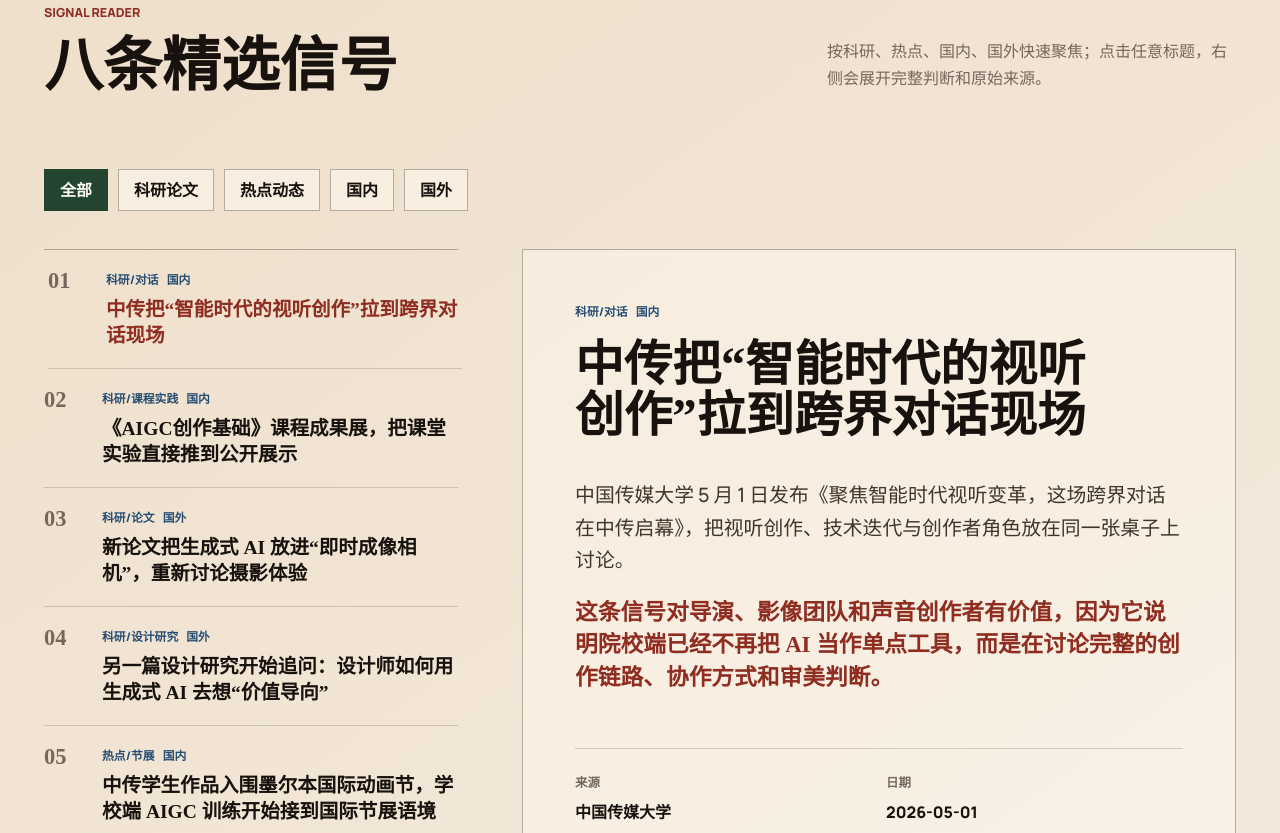
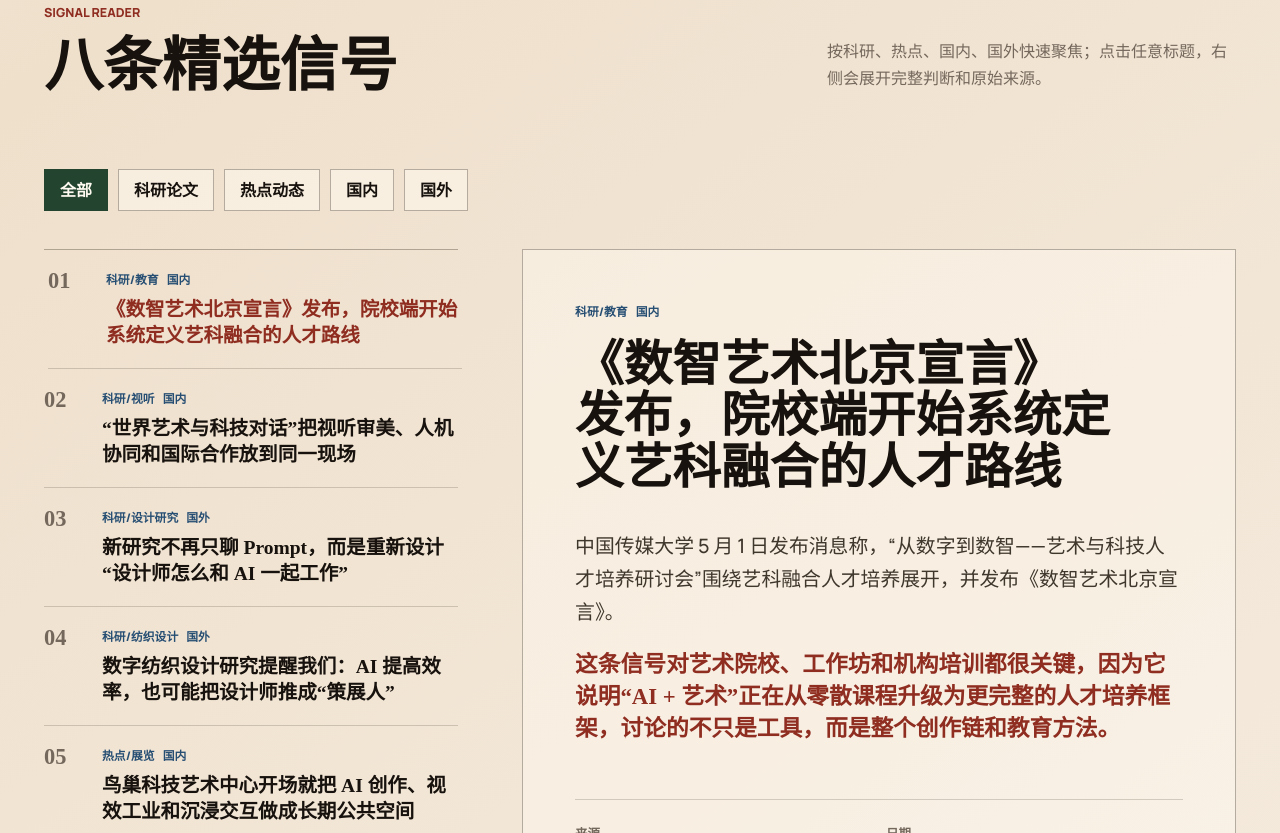
Before and after one commit to wizardAEI/ai-art-explore, a website built with Vite: page index.html in a window 1280 px wide. Shown: the part 1967-2800 px from the top of the page. Built offline with nearby package versions, Linux system fonts and the light colour scheme.

Commit message:
Update May 6 art tech daily

```diff
--- a/src/main.js
+++ b/src/main.js
@@ -2,106 +2,114 @@ import "./styles.css";
 
 const signals = [
   {
-    id: "cuc-smart-av-dialogue",
-    title: "中传把“智能时代的视听创作”拉到跨界对话现场",
+    id: "cuc-beijing-declaration",
+    title: "《数智艺术北京宣言》发布，院校端开始系统定义艺科融合的人才路线",
     summary:
-      "中国传媒大学 5 月 1 日发布《聚焦智能时代视听变革，这场跨界对话在中传启幕》，把视听创作、技术迭代与创作者角色放在同一张桌子上讨论。",
-    note: "这条信号对导演、影像团队和声音创作者有价值，因为它说明院校端已经不再把 AI 当作单点工具，而是在讨论完整的创作链路、协作方式和审美判断。",
+      "中国传媒大学 5 月 1 日发布消息称，“从数字到数智——艺术与科技人才培养研讨会”围绕艺科融合人才培养展开，并发布《数智艺术北京宣言》。",
+    note:
+      "这条信号对艺术院校、工作坊和机构培训都很关键，因为它说明“AI + 艺术”正在从零散课程升级为更完整的人才培养框架，讨论的不只是工具，而是整个创作链和教育方法。",
+    source: "中国传媒大学",
+    date: "2026-05-01",
+    href: "https://www.cuc.edu.cn/news/2026/0501/c1901a269799/page.htm",
+    cta: "查看原文",
+    tags: ["research", "cn"],
+    labels: ["科研/教育", "国内"],
+  },
+  {
+    id: "cuc-audiovisual-dialogue",
+    title: "“世界艺术与科技对话”把视听审美、人机协同和国际合作放到同一现场",
+    summary:
+      "中国传媒大学 5 月 1 日发布的“智能时代的视听变革”对话，邀请影像教育者、电影制片人、国际文化机构与平台侧 AI 顾问共同讨论视听创作与人机协同。",
+    note:
+      "它对导演、影像团队和策展人有现实参考价值，因为这已经不是单点工具体验，而是在讨论 AI 进入视听创作后，审美、人文价值、生产关系和国际交流要如何一起被重写。",
     source: "中国传媒大学",
     date: "2026-05-01",
     href: "https://www.cuc.edu.cn/news/2026/0501/c1901a269800/page.htm",
-    cta: "查看原文",
+    cta: "查看报道",
     tags: ["research", "cn"],
-    labels: ["科研/对话", "国内"],
+    labels: ["科研/视听", "国内"],
   },
   {
-    id: "cuc-aigc-course-show",
-    title: "《AIGC创作基础》课程成果展，把课堂实验直接推到公开展示",
+    id: "design-ai-practitioners",
+    title: "新研究不再只聊 Prompt，而是重新设计“设计师怎么和 AI 一起工作”",
     summary:
-      "中传首页近期推荐戏剧影视学院《AIGC创作基础》课程成果展，活动时间为 3 月 23 日至 3 月 30 日，说明 AIGC 已经不只停留在课堂讲解，而是开始进入公开展示与作品表达。",
-    note: "对艺术教育者和年轻创作者来说，这是一条很直观的信号：AI 创作教学正在从“工具演示”走向“作品导向”的课程结构。",
-    source: "中国传媒大学首页 / 戏剧影视学院",
-    date: "2026-03-23 至 2026-03-30",
-    href: "https://mp.weixin.qq.com/s/w1Fskh14YGZ3xtyFRhHXIg",
-    cta: "查看展讯",
-    tags: ["research", "cn"],
-    labels: ["科研/课程实践", "国内"],
-  },
-  {
-    id: "unreality-camera",
-    title: "新论文把生成式 AI 放进“即时成像相机”，重新讨论摄影体验",
-    summary:
-      "5 月 4 日提交到 arXiv、并被 ACM DIS 2026 接收的《UnReality Camera》研究，把口语提示与即时摄影结合，观察人们如何看待 AI 介入后的等待感、作者感与物理连接感。",
-    note: "它对摄影、装置和交互艺术很重要，因为它不再只是比较画质，而是在研究 AI 如何改变“拍摄这件事本身”的体验结构。",
-    source: "arXiv / ACM DIS 2026",
-    date: "2026-05-04",
-    href: "https://arxiv.org/abs/2605.02805v1",
-    cta: "查看论文",
-    tags: ["research", "global"],
-    labels: ["科研/论文", "国外"],
-  },
-  {
-    id: "designers-value-ai",
-    title: "另一篇设计研究开始追问：设计师如何用生成式 AI 去想“价值导向”",
-    summary:
-      "4 月 30 日提交到 arXiv 的《How Designers Envision Value-Oriented AI Design Concepts with Generative AI》聚焦的不是出图效率，而是设计师如何借助生成式 AI 去想象更有立场和价值取向的设计概念。",
-    note: "这条线索很适合做品牌、服务设计和社会议题创作的人，因为它把焦点从“AI 会不会取代创作”转向“创作者如何借 AI 放大自己的判断框架”。",
+      "3 月 3 日提交 arXiv 的《Design Generative AI for Practitioners》指出，传统提示词或整图编辑方式常让视觉型设计师被迫转向语言推理，研究因此提出更贴近创作实践的交互路径。",
+    note:
+      "这篇研究对品牌设计、交互设计和视觉开发很友好，因为它关心的是设计师如何在意图、输入和过程各阶段重新拿回控制权，而不是单纯追求一张“好看结果图”。",
     source: "arXiv",
-    date: "2026-04-30",
-    href: "https://arxiv.org/abs/2605.00280v1",
+    date: "2026-03-03",
+    href: "https://arxiv.org/abs/2603.03074",
     cta: "查看论文",
     tags: ["research", "global"],
     labels: ["科研/设计研究", "国外"],
   },
   {
-    id: "cuc-melbourne-animation",
-    title: "中传学生作品入围墨尔本国际动画节，学校端 AIGC 训练开始接到国际节展语境",
+    id: "textile-design-curator",
+    title: "数字纺织设计研究提醒我们：AI 提高效率，也可能把设计师推成“策展人”",
     summary:
-      "中国传媒大学 5 月 2 日发布消息称，动画与数字艺术学院学生作品入围 2026 澳大利亚墨尔本国际动画节。这让课堂中的数字叙事和生成式训练，开始更直接地连接到国际动画节展的评价体系。",
-    note: "对做动画、短片和视觉开发的人来说，这说明学校里的数字创作训练已经开始朝真正的外部发表场景靠拢。",
-    source: "中国传媒大学",
-    date: "2026-05-02",
-    href: "https://www.cuc.edu.cn/news/2026/0502/c1901a269807/page.htm",
-    cta: "查看报道",
-    tags: ["trend", "cn"],
-    labels: ["热点/节展", "国内"],
+      "《Fashion and Textiles》3 月 4 日发表的开放论文比较了传统数字纺织设计与 GenAI 工作流，发现 AI 让任务更轻松、更高效，但也带来了个人风格表达和创作满足感的下降。",
+    note:
+      "对做服装、图案、材料和视觉语言的人来说，这篇文章很有用，因为它把“效率提升”和“作者性变弱”的张力讲得很具体，适合用来反思团队里究竟该把 AI 放在哪一段流程。",
+    source: "Fashion and Textiles / Springer Nature",
+    date: "2026-03-04",
+    href: "https://link.springer.com/article/10.1186/s40691-026-00459-w",
+    cta: "查看论文",
+    tags: ["research", "global"],
+    labels: ["科研/纺织设计", "国外"],
   },
   {
-    id: "cuc-dimension-rift",
-    title: "“次元裂缝”把课程成果放上裸眼 3D 大屏，校园实验开始走向城市界面",
+    id: "birdnest-tech-art-center",
+    title: "鸟巢科技艺术中心开场就把 AI 创作、视效工业和沉浸交互做成长期公共空间",
     summary:
-      "中传首页推荐的《三维灯光与渲染课程成果展示：「次元裂缝」3D数字艺术展》把课程作品放到“星光裸眼 3D 大屏”这样的公共可见界面上，展期标注为 2026 年 3 月 23 日至 2027 年 1 月 10 日。",
-    note: "这很像一个值得关注的转向：课堂练习不再只服务于评分，而是直接被放进城市传播空间，测试它们在公共观看中的成立方式。",
-    source: "中国传媒大学首页",
-    date: "2026-03-23 至 2027-01-10",
-    href: "https://mp.weixin.qq.com/s/WlndlHOliH2olTZmJGqQDA",
-    cta: "查看展讯",
+      "中国网 5 月 1 日报道，“可能世界档案：2026国际科技艺术展”在北京鸟巢科技艺术中心启幕，近 150 组作品把数字艺术、电影工业视效、沉浸交互、虚拟时尚与 AI 创作放到同一个场域。",
+    note:
+      "这条热点最值得艺术从业者关注的地方，在于它不是短期快闪，而是在把科技艺术做成城市级、常态化的公共展示基础设施，意味着更多作品会进入更大规模的真实观看环境。",
+    source: "中国网",
+    date: "2026-05-01",
+    href: "https://www.china.org.cn/2026-05/01/content_118473308.shtml",
+    cta: "查看报道",
     tags: ["trend", "cn"],
     labels: ["热点/展览", "国内"],
   },
   {
-    id: "runway-hollywood",
-    title: "Runway CEO 公开谈 AI 电影生产：不是省一部大片的钱，而是放大创作数量",
+    id: "luoyang-ai-creator",
+    title: "洛阳把 AI 创作者大赛继续做大，非遗和城市传播开始直接向创作者开放题目",
     summary:
-      "TechCrunch 4 月 16 日报道，Runway CEO 表示 AI 可能帮助好莱坞从“押注一部 1 亿美元大片”转向“做出 50 部不同规模的电影尝试”。",
-    note: "这对艺术从业者的意义在于，AI 电影讨论正在从炫技转向生产结构本身：谁能做片、能做多少、试错成本怎样下降。",
-    source: "TechCrunch",
-    date: "2026-04-16",
-    href: "https://techcrunch.com/2026/04/16/runway-ceo-says-ai-could-help-hollywood-make-50-films-instead-of-one-100m-blockbuster/",
+      "澎湃 4 月 11 日报道，第二届“牡丹花都・AI见洛阳”全球 AI 创作者大赛新增 AI 河洛非遗专项赛道，鼓励普通创作者用图像与视频重写地方文化表达。",
+    note:
+      "这对独立创作者和文化机构都很有启发，因为它说明地方文化传播不再只靠官方内容，而是开始用赛事机制把 AI 图像、短视频和公共展示连接成一套新的创作入口。",
+    source: "澎湃新闻",
+    date: "2026-04-11",
+    href: "https://m.thepaper.cn/newsDetail_forward_32952252",
     cta: "查看报道",
-    tags: ["trend", "global"],
-    labels: ["热点/行业", "国外"],
+    tags: ["trend", "cn"],
+    labels: ["热点/创作者生态", "国内"],
   },
   {
-    id: "cannes-creator-ai",
-    title: "戛纳电影市场把 Creator、AI 和 Immersive 并列成今年的重要节目轴线",
+    id: "dataland-opening",
+    title: "DATALAND 官宣 6 月开馆，AI 艺术开始拥有自己的常设博物馆逻辑",
     summary:
-      "Variety 4 月 28 日报道，2026 年 Cannes Marché du Film 的项目编排明确把 creators、AI、innovation 和 immersive 放在一起，说明影像行业正在把 AI 视为创作生态的一部分，而不是外围话题。",
-    note: "如果你在做短片、沉浸式项目或跨媒介影像，这条新闻很关键，因为它意味着 AI 已经进入最核心的行业交流与合作现场。",
-    source: "Variety",
-    date: "2026-04-28",
-    href: "https://variety.com/2026/film/global/cannes-marche-du-film-immersive-creator-ai-2026-program-1236704795/",
-    cta: "查看报道",
+      "DATALAND 官网与 4 月 23 日新闻稿确认，这座被称为“世界首家 AI 艺术博物馆”的机构将于 2026 年 6 月 20 日在洛杉矶开幕，首展为《Machine Dreams: Rainforest》。",
+    note:
+      "这不只是一个漂亮的新馆消息。对数字艺术家和策展团队来说，更重要的是 AI 艺术正在从项目制、装置制，慢慢进入有常设空间、会员体系和策展叙事的制度化阶段。",
+    source: "DATALAND / Related",
+    date: "2026-04-23",
+    href: "https://dataland.art/",
+    cta: "查看官网",
+    tags: ["trend", "global"],
+    labels: ["热点/机构", "国外"],
+  },
+  {
+    id: "cannes-creator-economy",
+    title: "戛纳电影市场新增 Creator Economy Summit，短视频创作者正式进入电影产业接口",
+    summary:
+      "Marché du Film 官方页面显示，2026 年首次推出 Creator Economy Summit，专门讨论创作者经济与电影制作、发行和长内容叙事之间的新连接。",
+    note:
+      "这条对影像创作者尤其重要，因为它说明平台创作者不再只是边缘流量角色，而是开始被电影工业当作潜在的合作者、IP 发起者和发行渠道来认真对待。",
+    source: "Marché du Film",
+    date: "2026-05-17",
+    href: "https://www.marchedufilm.com/programs/creator-economy-summit/",
+    cta: "查看项目页",
     tags: ["trend", "global"],
     labels: ["热点/电影市场", "国外"],
   },
```
Also changed, not shown: index.html (+18 -18 lines), public/assets/art-tech-hero-2026-05-06.svg (added).
